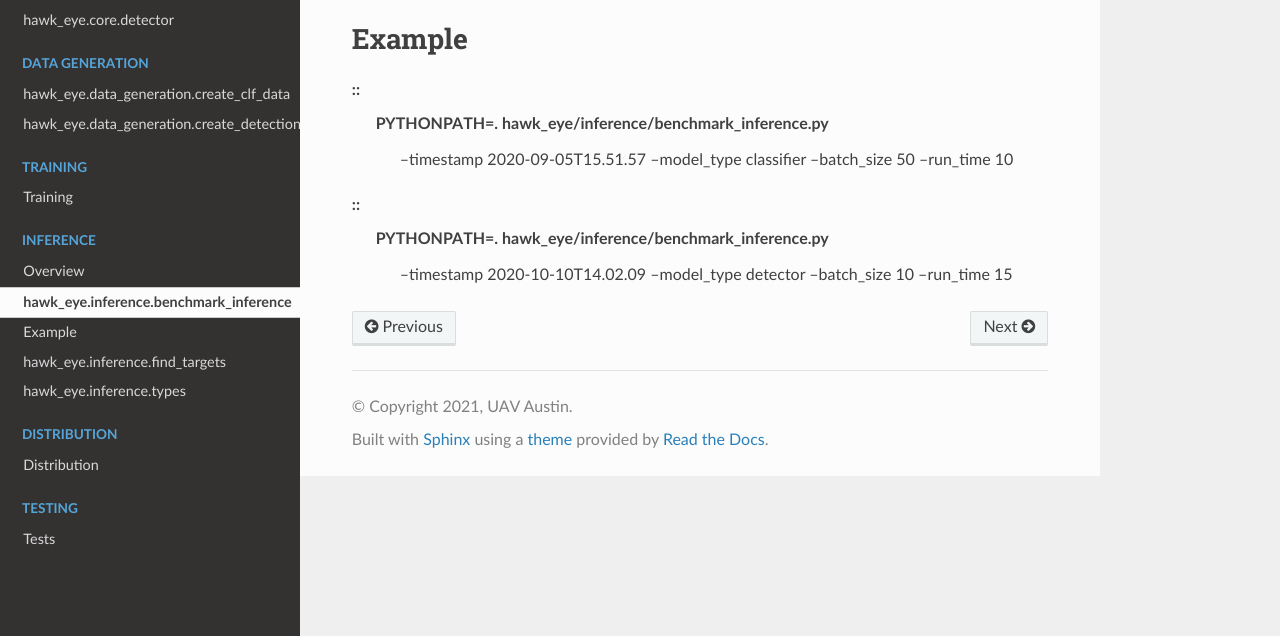
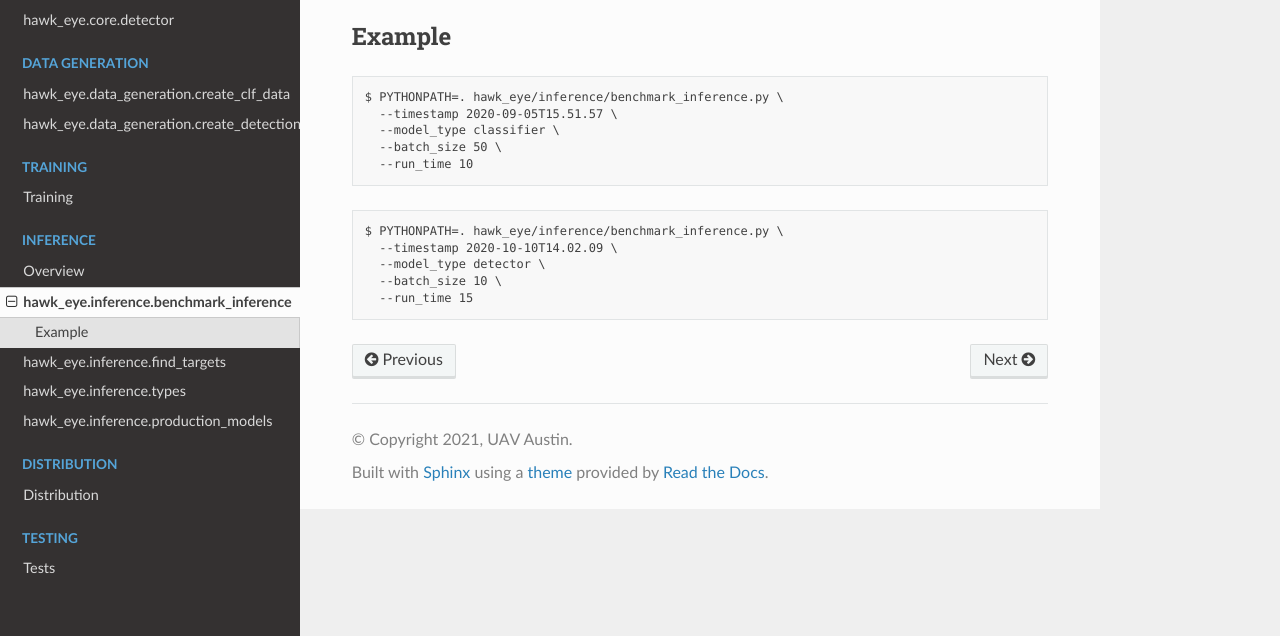
Before and after one commit to uavaustin/hawk-eye, a Sphinx documentation site: the page built from docs/source/inference/benchmark_inference.rst, in a window 1280 px wide, cut to the strip 264-900 px from the top of the page. Built offline with Sphinx 7.4.7 and the Read the Docs theme 2.0.0, drawn with Linux system fonts in a browser that asks for light colours.

Commit message:
more docs

```diff
--- a/docs/source/conf.py
+++ b/docs/source/conf.py
@@ -48,7 +48,7 @@ extensions = [
     "sphinx.ext.viewcode",
     "sphinx.ext.autosectionlabel",
 ]
-
+autoclass_content = "both"
 autodoc_mock_imports = ["google"]
 
 # build the templated autosummary files
--- a/docs/source/index.rst
+++ b/docs/source/index.rst
@@ -57,6 +57,7 @@ Structure
     inference/benchmark_inference
     inference/find_targets
     inference/types
+    inference/production_models
 
 .. toctree::
     :caption: Distribution
--- a/docs/source/inference/benchmark_inference.rst
+++ b/docs/source/inference/benchmark_inference.rst
@@ -2,7 +2,7 @@
     :class: hidden-section
 
 hawk_eye.inference.benchmark_inference
---------------------------------
+======================================
 
 .. automodule:: hawk_eye.inference.benchmark_inference
    :members:
@@ -11,15 +11,17 @@ Example
 --------------------------------
 
 ::
-    PYTHONPATH=. hawk_eye/inference/benchmark_inference.py \
-        --timestamp 2020-09-05T15.51.57 \
-        --model_type classifier \
-        --batch_size 50 \
-        --run_time 10
+
+    $ PYTHONPATH=. hawk_eye/inference/benchmark_inference.py \
+      --timestamp 2020-09-05T15.51.57 \
+      --model_type classifier \
+      --batch_size 50 \
+      --run_time 10
 
 ::
-    PYTHONPATH=. hawk_eye/inference/benchmark_inference.py \
-        --timestamp 2020-10-10T14.02.09 \
-        --model_type detector \
-        --batch_size 10 \
-        --run_time 15
+
+    $ PYTHONPATH=. hawk_eye/inference/benchmark_inference.py \
+      --timestamp 2020-10-10T14.02.09 \
+      --model_type detector \
+      --batch_size 10 \
+      --run_time 15
--- a/docs/source/inference/types.rst
+++ b/docs/source/inference/types.rst
@@ -1,6 +1,3 @@
-.. role:: hidden
-    :class: hidden-section
-
 hawk_eye.inference.types
 --------------------------------
 
```
Also changed, not shown: docs/source/inference/production_models.rst (added, +8 -0 lines), 5 other files.
